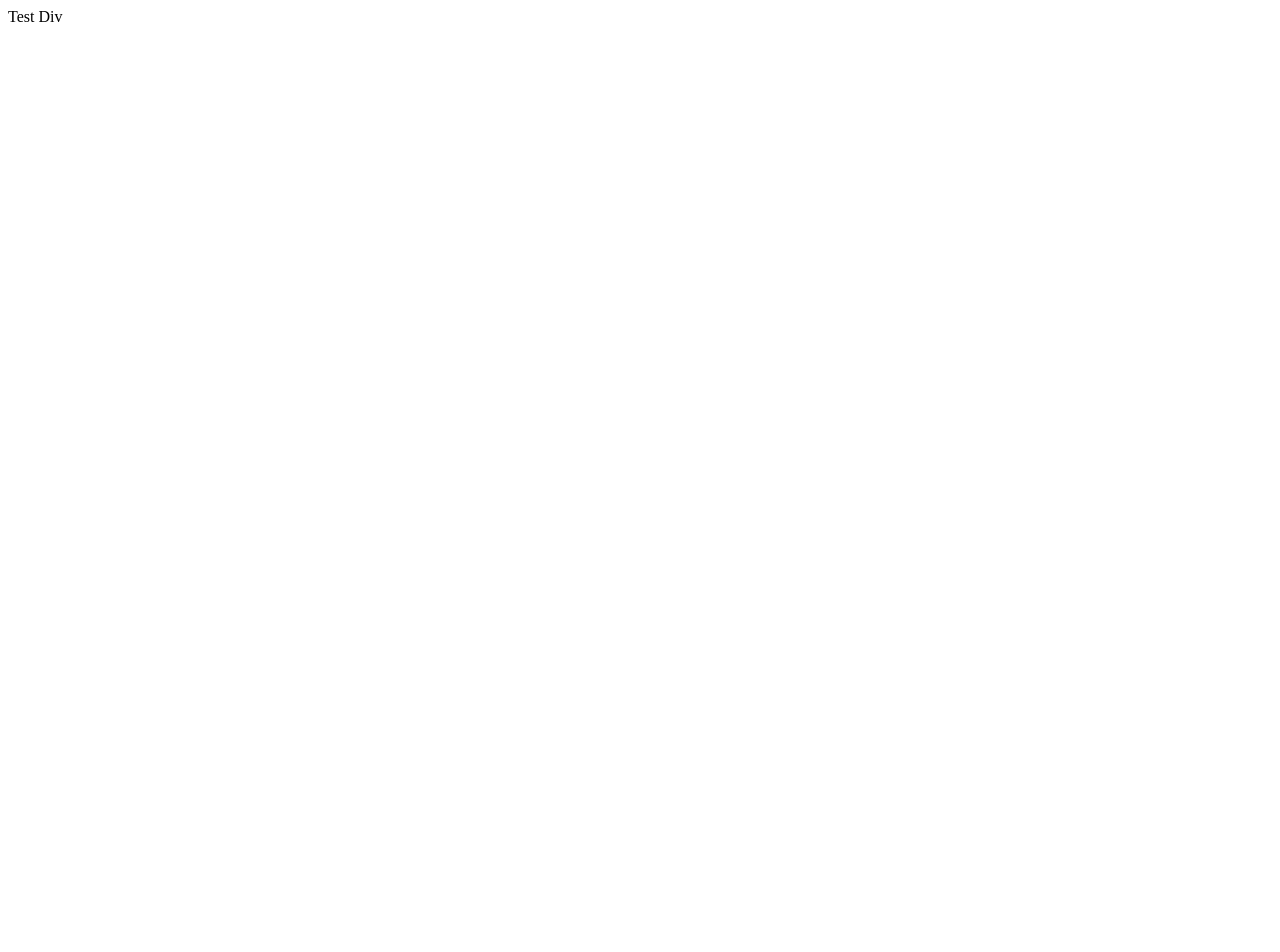
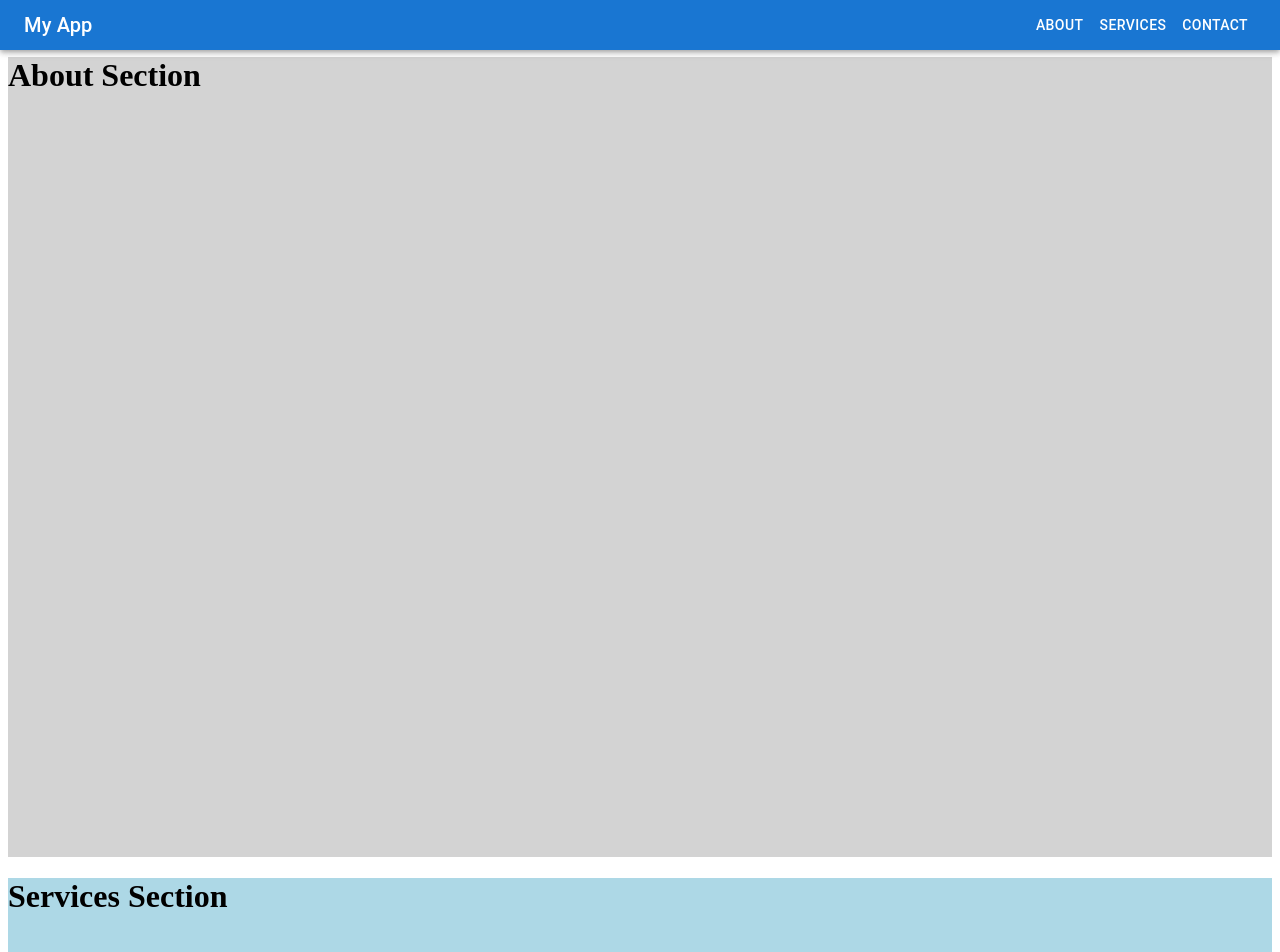
Before and after one commit to cjsanchez1/msqrd_website, a React (Vite) app: page / in a window 1280 px wide. Shown: the top 952 px of the page. Before the commit the page ends 800 px from the top, so only its background shows below. Built offline with nearby package versions, Linux system fonts and the light colour scheme; the HTML template or start-up script is replaced by a standard one.

Commit message:
Add Basic NavBar and Sample Sections

```diff
--- a/src/App.tsx
+++ b/src/App.tsx
@@ -1,8 +1,42 @@
+import NavBar from "./NavBar";
+import React, { useRef } from "react";
+
+const About = React.forwardRef<HTMLDivElement>((props, ref) => {
+  return (
+    <div ref={ref} style={{ height: '100vh', backgroundColor: 'lightgray' }}>
+      <h1>About Section</h1>
+    </div>
+  );
+});
+
+const Services = React.forwardRef<HTMLDivElement>((props, ref) => {
+  return (
+    <div ref={ref} style={{ height: '100vh', backgroundColor: 'lightblue' }}>
+      <h1>Services Section</h1>
+    </div>
+  );
+});
+
+const Contact = React.forwardRef<HTMLDivElement>((props, ref) => {
+  return (
+    <div ref={ref} style={{ height: '100vh', backgroundColor: 'lightgreen' }}>
+      <h1>Contact Section</h1>
+    </div>
+  );
+});
 
 export default function App() {
+  const aboutRef    = React.useRef<HTMLDivElement>(null);
+  const servicesRef = React.useRef<HTMLDivElement>(null);
+  const contactRef  = React.useRef<HTMLDivElement>(null);
+
   return (
     <>
-      <div>Test Div</div>
+      <NavBar aboutRef={aboutRef} servicesRef={servicesRef} contactRef={contactRef} />
+      <About ref={aboutRef} />
+      <Services ref={servicesRef} />
+      <Contact ref={contactRef} />
+      <div>Testv Div</div>
     </>
   )
 }
--- /dev/null
+++ b/src/NavBar.tsx
@@ -0,0 +1,101 @@
+import React, { useState } from 'react';
+import {
+  AppBar,
+  Toolbar,
+  IconButton,
+  Typography,
+  Button,
+  Drawer,
+  List,
+  ListItemButton,
+} from '@mui/material';
+import MenuIcon from '@mui/icons-material/Menu';
+import useMediaQuery from '@mui/material/useMediaQuery';
+import { useTheme } from '@mui/material/styles';
+
+const appName = "My App"
+const navBarHeight = 50
+
+const navBarStyle = {
+    customizeToolbar: {
+        minHeight: navBarHeight,
+    }
+}
+
+interface NavBarProps {
+    aboutRef:    React.RefObject<HTMLDivElement>;
+    servicesRef: React.RefObject<HTMLDivElement>;
+    contactRef:  React.RefObject<HTMLDivElement>;
+  }
+
+export default function NavBar({ aboutRef, servicesRef, contactRef }: NavBarProps) {
+  const [drawerOpen, setDrawerOpen] = useState(false);
+  const theme = useTheme();
+  const isMobile = useMediaQuery(theme.breakpoints.down('sm'));
+
+  const handleDrawerToggle = () => setDrawerOpen(!drawerOpen);
+  const closeDrawer        = () => setDrawerOpen(false);
+
+  const scrollToRef = (ref: React.RefObject<HTMLDivElement>) => {
+    if (ref.current) {
+      window.scrollTo({
+        top: ref.current.offsetTop - (navBarStyle.customizeToolbar.minHeight * 1.2),
+        behavior: 'smooth',
+      });
+    }
+    closeDrawer();
+  };
+
+  const menuItems = [
+    { text: 'About',    ref: aboutRef },
+    { text: 'Services', ref: servicesRef },
+    { text: 'Contact',  ref: contactRef },
+  ];
+
+  const drawer = (
+    <Drawer open={drawerOpen} onClose={handleDrawerToggle}>
+      <List>
+        {menuItems.map((menuItem) => (
+          <ListItemButton key={menuItem.text} onClick={() => scrollToRef(menuItem.ref)}>
+            {menuItem.text}
+          </ListItemButton>
+        ))}
+      </List>
+    </Drawer>
+  );
+
+  return (
+    <>
+      <AppBar position="fixed">
+        <Toolbar style={navBarStyle.customizeToolbar}>
+            <Typography variant="h6" style={{ flexGrow: 1 }}>
+                {appName}
+            </Typography>
+          {isMobile ? (
+            <>
+              <IconButton
+                edge="start"
+                color="inherit"
+                aria-label="menu"
+                onClick={handleDrawerToggle}
+              >
+                <MenuIcon />
+              </IconButton>
+            </>
+          ) : (
+            <>
+              {menuItems.map((menuItem) => (
+                <Button color="inherit" key={menuItem.text} onClick={() => scrollToRef(menuItem.ref)}>
+                  {menuItem.text}
+                </Button>
+              ))}
+            </>
+          )}
+        </Toolbar>
+      </AppBar>
+      {drawer}
+      {/*div to not overlap with first section*/}
+      <div style={{ height: navBarStyle.customizeToolbar.minHeight * 0.55 }}></div>
+    </>
+  );
+};
```
